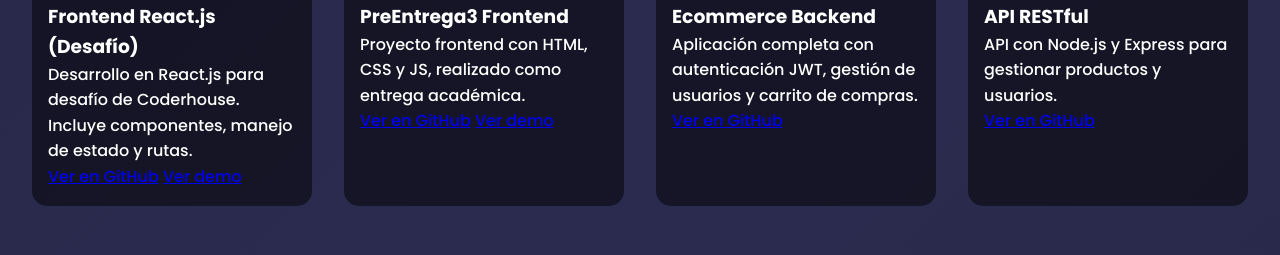
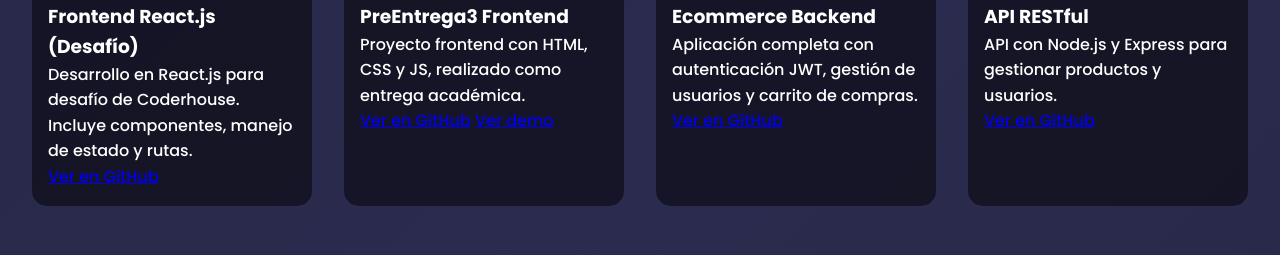
Before and after one commit to laugomez09/portafolio, a plain HTML site: page index.html in a window 1280 px wide. Shown: the part 1656-1911 px from the top of the page. Drawn offline with Linux system fonts and the light colour scheme.

Commit message:
Arreglo en index.html en los proyectos

```diff
--- a/index.html
+++ b/index.html
@@ -86,7 +86,6 @@
           <h3>Frontend React.js (Desafío)</h3>
           <p>Desarrollo en React.js para desafío de Coderhouse. Incluye componentes, manejo de estado y rutas.</p>
           <a href="https://github.com/laugomez09/SegundoDesafio" target="_blank">Ver en GitHub</a>
-          <a href="https://segundo-desafio.vercel.app" target="_blank">Ver demo</a>
         </article>
 
         <!-- Proyecto PreEntrega3 -->
```
